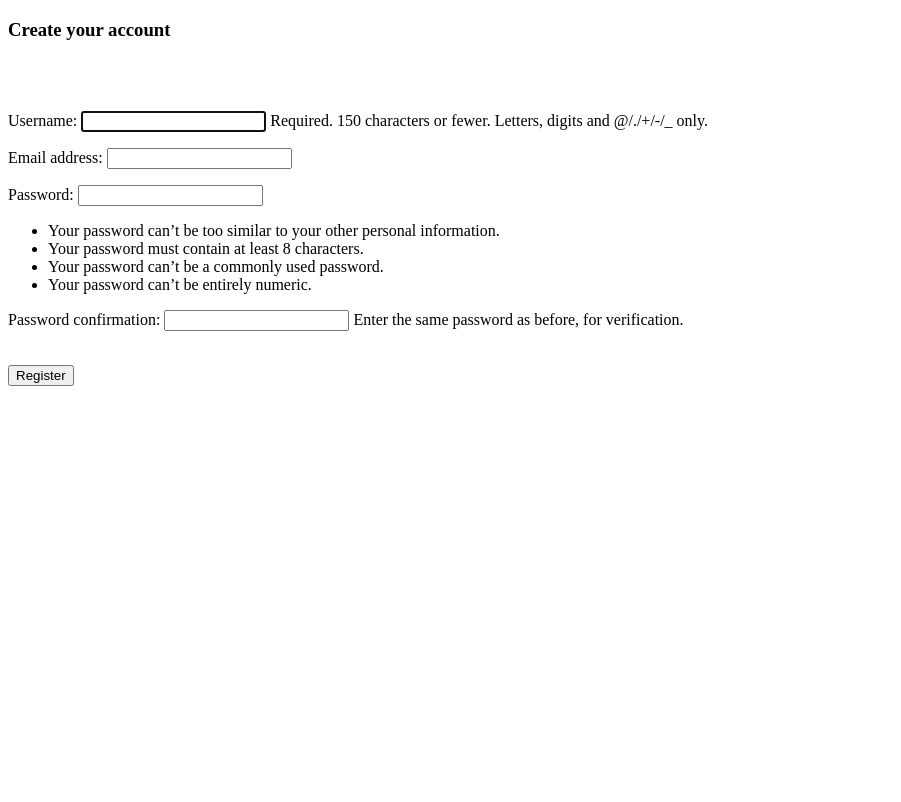
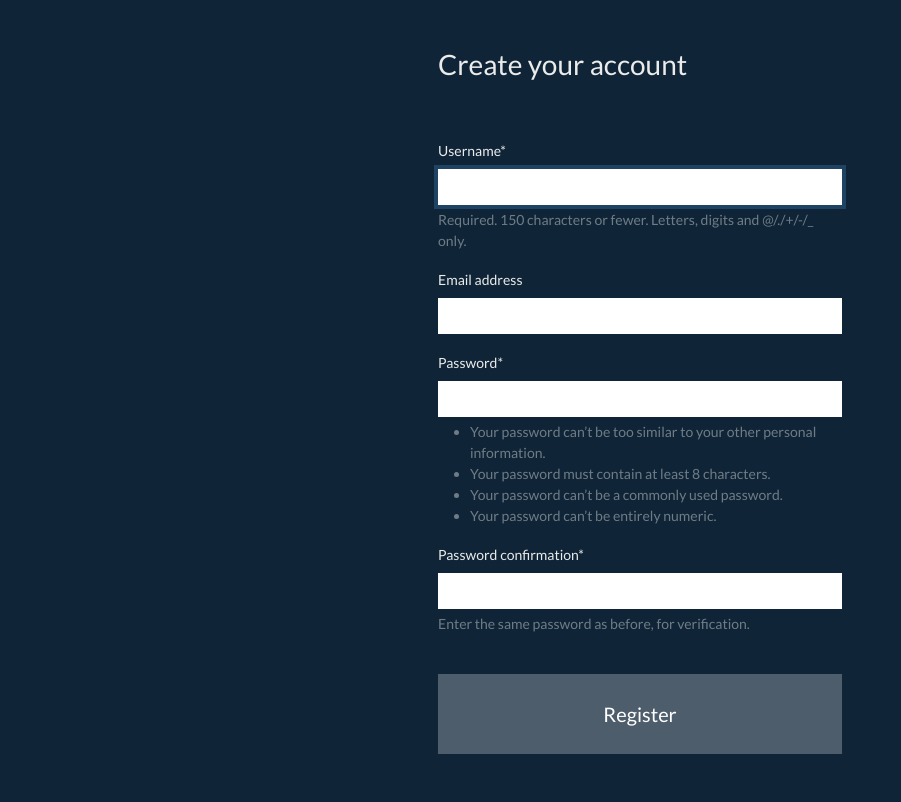
Before and after one commit to hail2skins/UltimateDjangoUdemy2, a Django app: page /register/ in a window 1280 px wide. Shown: the whole page, without its empty margins (0-901 px from the left). Before the commit the page ends 386 px from the top, so only its background shows below. Run offline with Django 5.2, Linux system fonts and the light colour scheme; some libraries are stand-ins or nearby versions.

Commit message:
crispy forms. important on all bootstrap projects

```diff
--- a/edenthought/journal/templates/journal/login.html
+++ b/edenthought/journal/templates/journal/login.html
@@ -1,14 +1,17 @@
+{% load static %}
+{% load crispy_forms_tags %}
 <!DOCTYPE html>
 <html>
 <head>
     <title>Login</title>
+    <link rel="stylesheet" type="text/css" href="https://bootswatch.com/5/superhero/bootstrap.min.css">
 </head>
 <div class="container">
     <h3>Login to your account</h3>
     <br><br>
     <form method="POST" autocomplete="off">
         {% csrf_token %}
-        {{ form.as_p }}
+        {{ form | crispy }}
         <br>
         <button type="submit">Login</button>
 </div>
--- a/edenthought/journal/templates/journal/register.html
+++ b/edenthought/journal/templates/journal/register.html
@@ -1,16 +1,20 @@
+{% load static %}
+{% load crispy_forms_tags %}
 <!DOCTYPE html>
 <html>
 <head>
     <title>Registration</title>
+    <link rel="stylesheet" type="text/css" href="https://bootswatch.com/5/superhero/bootstrap.min.css">
+    <link rel="stylesheet" type="text/css" href="{% static 'css/styles.css' %}">
 </head>
-<div class="container">
+<div class="container shadow-md p-5 form-layout">
     <h3>Create your account</h3>
     <br><br>
     <form method="POST" autocomplete="off">
         {% csrf_token %}
-        {{ form.as_p }}
+        {{ form|crispy }}
         <br>
-        <button type="submit">Register</button>
+        <button class="btn btn-secondary btn-lg w-100 btn-block p-4" type="submit">Register</button>
 </div>
 
 </html>
--- a/edenthought/journal/views.py
+++ b/edenthought/journal/views.py
@@ -7,6 +7,9 @@ from .forms import CreateUserForm, LoginForm
 # Import login modules from django
 from django.contrib.auth.models import auth
 from django.contrib.auth import authenticate, login, logout
+
+# Import decorator for login required
+from django.contrib.auth.decorators import login_required
 
 
 # Create your views here.
@@ -75,6 +78,7 @@ def logout(request):
     return redirect('')
 
 # User profile/dashboard view
+@login_required(login_url='login') # Add this decorator to the dashboard view preventing unauthorized access
 def dashboard(request):
 
     # Render the dashboard page template
--- /dev/null
+++ b/edenthought/static/css/styles.css
@@ -0,0 +1,5 @@
+.form-layout {
+    border-radius: 20px;
+    width: 500px;
+
+}
```
Also changed, not shown: edenthought/edenthought/settings.py (+7 -0 lines), 1 other file.
